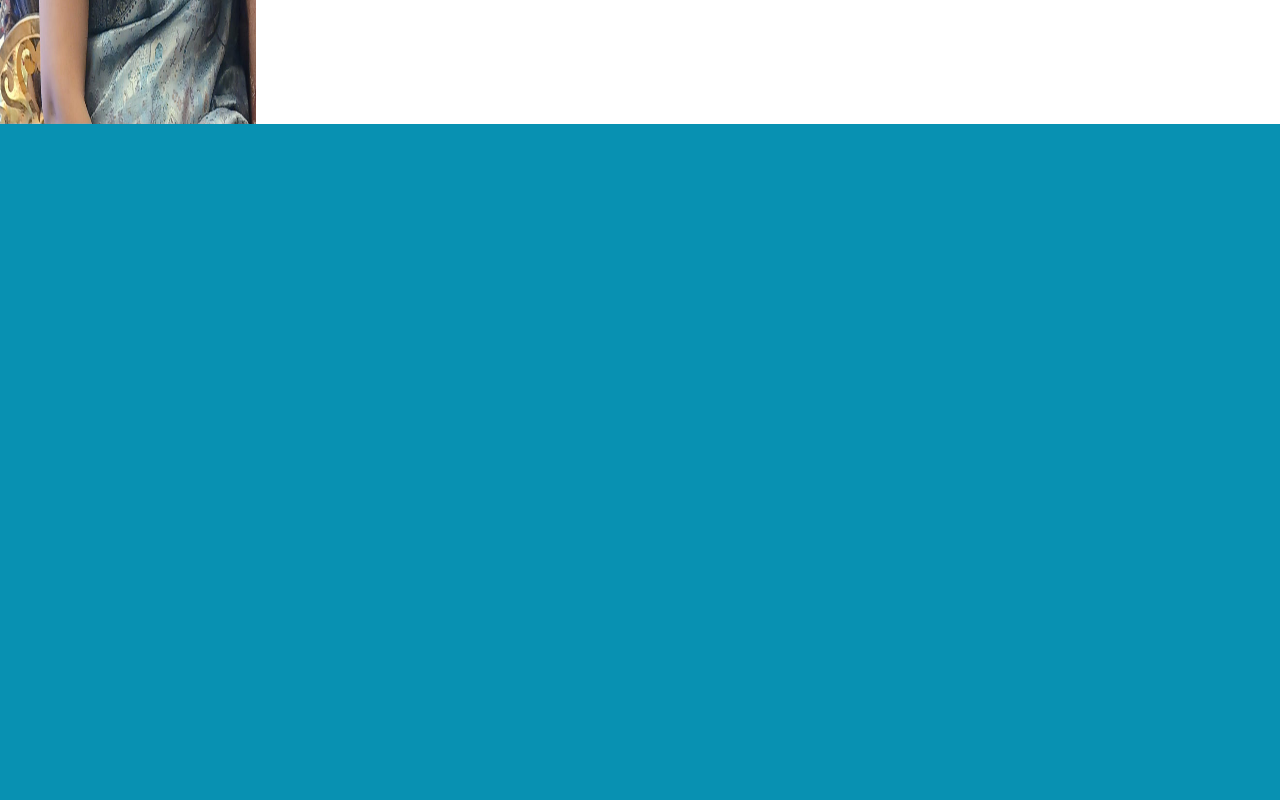
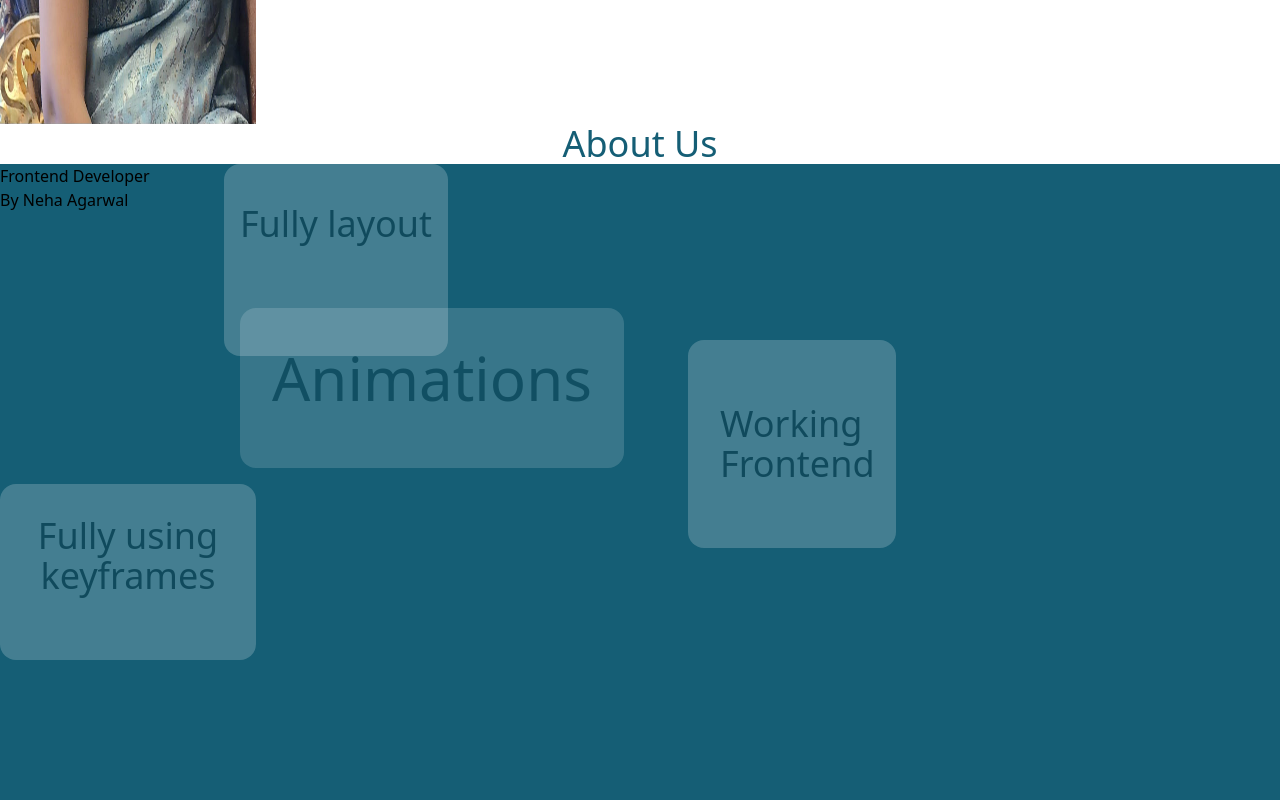
Before and after one commit to nehaagarwal1900/website-creation, a website: page index.html in a window 1280 px wide. Shown: the part 740-1540 px from the top of the page. Drawn offline with nearby package versions, Linux system fonts and the light colour scheme.

Commit message:
Your commit message here

```diff
--- a/index.html
+++ b/index.html
@@ -34,7 +34,7 @@
             <img class="w-64 h-screen bg-white" src="./assets/WhatsApp Image 2025-02-18 at 15.42.57.jpeg"
                 alt="available">
         </div>
-        <div class="section flex h-screen bg-cyan-600">
+        <div class="section flex">
             <h3 class="absolute top-40 right-16 text-6xl hover:text-cyan-950 transition-all duration-300 ease-in-out">
                 Hello, I am</h3>
             <h1 class="absolute right-16 top-60  font-semibold text-5xl text-cyan-600">NEHA AGARWAL
@@ -46,6 +46,24 @@
                     href="/assets/updated Resume Neha Agarwal1989.docx" download="">Download Resume</a></button>
         </div>
     </header>
+    <section class="about">
+        <p class="text-4xl text-center text-cyan-800">About Us</p>
+        <div class="bg-cyan-800 mx-100 my-100 w-full h-screen relative">
+            <p class="text-4xl w-30 bg-white w-52  absolute rounded-2xl py-16 px-8 top-44 right-96 opacity-20">Working
+                Frontend</p>
+            <div class="w-96 h-40 bg-white opacity-15 text-center absolute left-60 top-36 rounded-2xl">
+                <p class=" text-center text-6xl text-black py-10">Animations</p>
+            </div>
+            <div class="absolute w-64 h-44 bg-white  opacity-20 top-80 left- rounded-2xl">
+                <p class="text-center text-4xl py-8">Fully using keyframes</p>
+            </div>
+            <div class="absolute top-50 left-56 rounded-2xl w-56 h-48 bg-white opacity-20">
+                <p class="text-center text-4xl  py-10 ">Fully layout</p>
+            </div>
+            <h1>Frontend Developer</h1>
+            <p>By Neha Agarwal</p>
+        </div>
+    </section>
     <!-- header section end here -->
     <!-- sction about us -->
 
```
Also changed, not shown: output.css.
